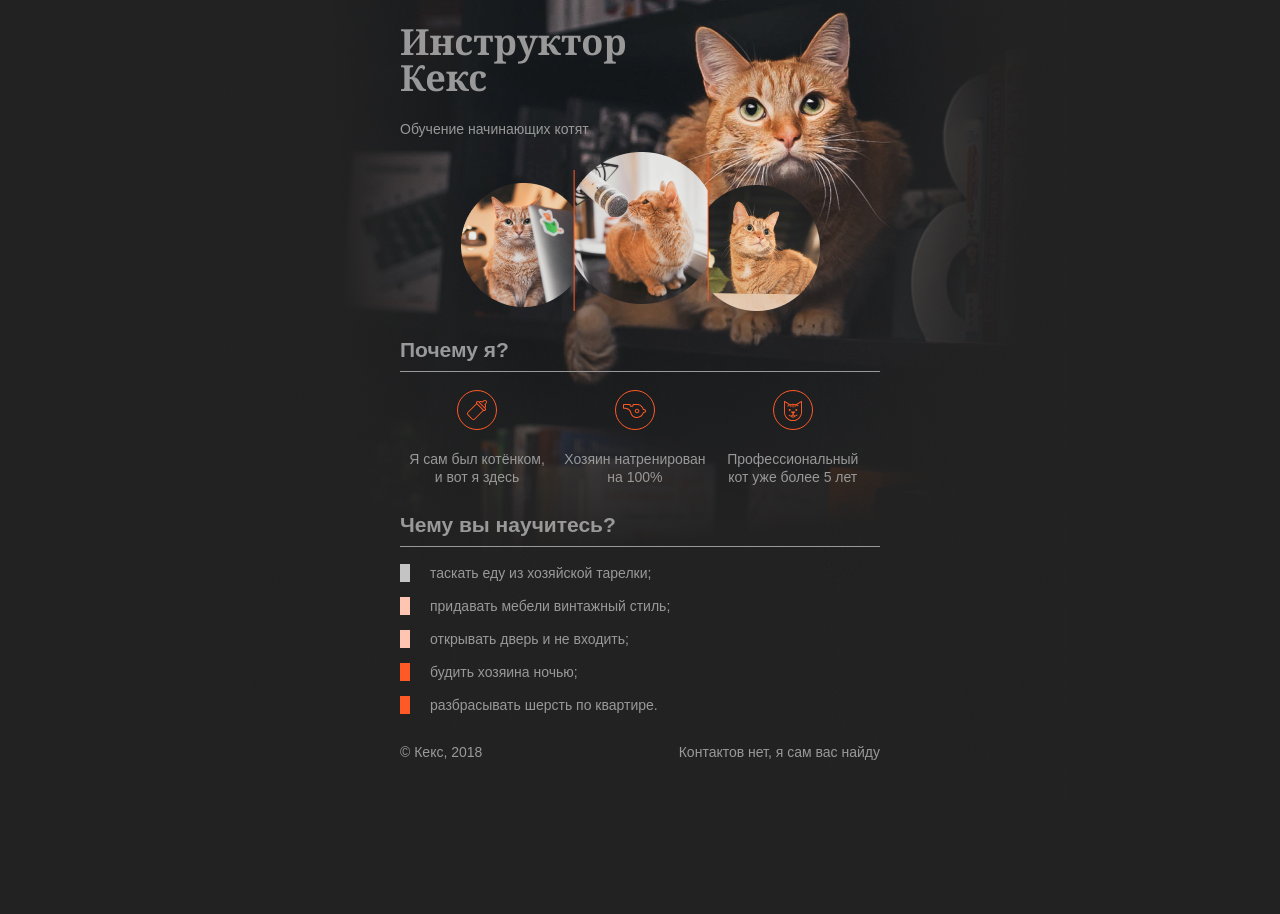
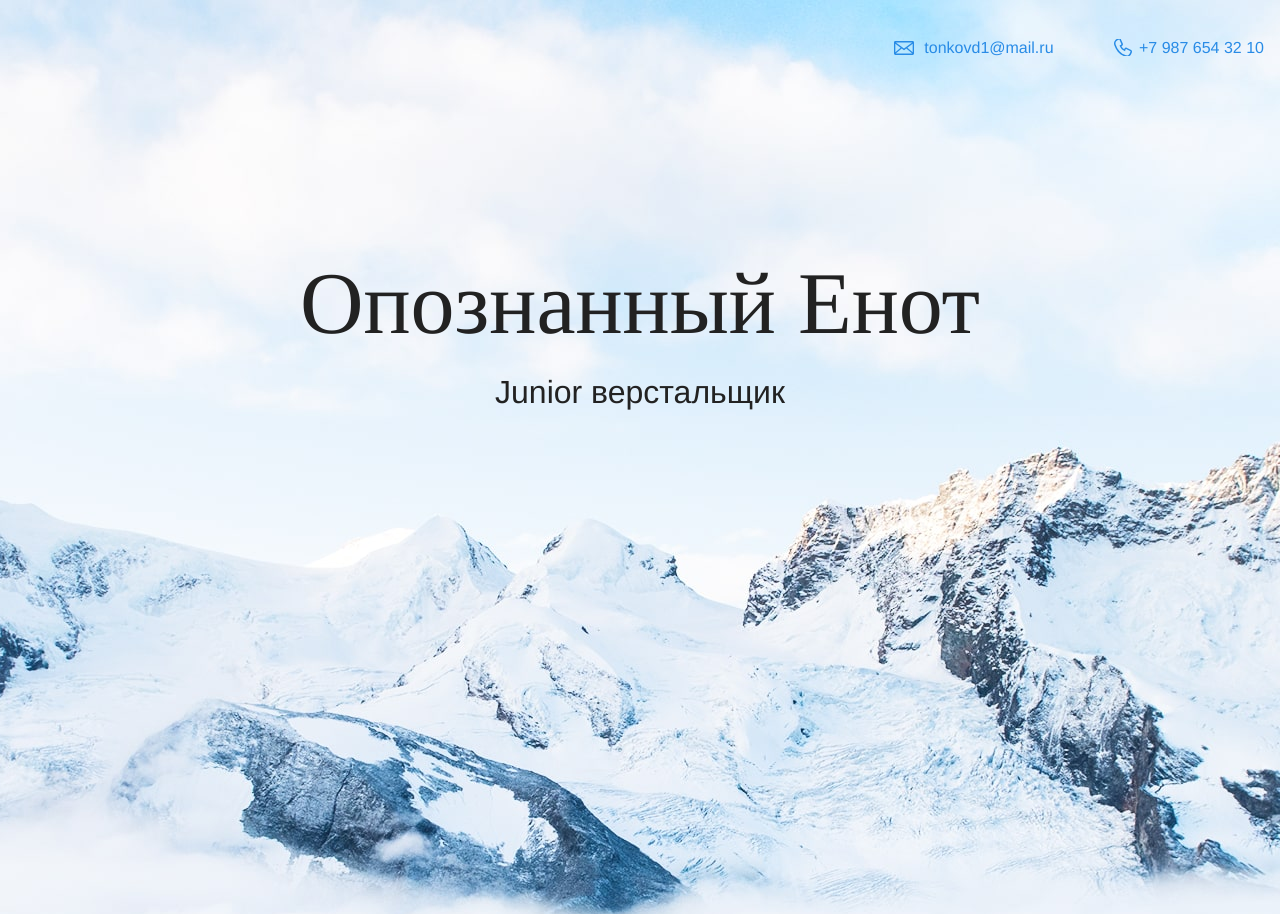
Before and after one commit to BulkaXleba/Eyafliyadlekudle, a plain HTML site: page index.html in a window 1280 px wide. Shown: the top 914 px of the page. Before the commit the page ends 800 px from the top, so only its background shows below. Drawn offline with Linux system fonts and the light colour scheme.

Commit message:
Add pics and links

```diff
--- a/index.html
+++ b/index.html
@@ -1,40 +1,56 @@
 <!DOCTYPE html>
 <html lang="ru">
   <head>
-    <meta charset="utf-8">
-    <title>Инструктор Кекс</title>
-    <link rel="stylesheet" href="style.css">
+    <meta charset="UTF-8">
+    <link rel="stylesheet" href="outlines.css">
+    <title>Портфолио Junior верстальщика</title>
   </head>
+
   <body>
-    <div class="container">
-      <header class="site-header">
-        <h1>Инструктор Кекс</h1>
-        <p>Обучение начинающих котят</p>
-        <img src="img/keks.png">
-      </header>
+      <header class="page-header">
+          <div class="container">
+            <a class="header-email" href="mailto:tonkovd1@mail.ru">tonkovd1@mail.ru</a>
+            <a class="header-phone" href="tel:+79876543210">+7 987 654 32 10</a>
+          </div>
+    </header>
 
-      <section class="features">
-        <h2>Почему я?</h2>
-        <p class="feature-kitten">Я сам был котёнком, и вот я здесь</p>
-        <p class="feature-train">Хозяин натренирован на 100%</p>
-        <p class="feature-cat">Профессиональный кот уже более 5 лет</p>
-      </section>
+    <section class="hero-image">
+      <div class="container">
+      <h1 class="heading">Опознанный Енот</h1>
+      <p>Junior верстальщик</p>
+      </div>
+    </section>
 
-      <section class="skills">
-        <h2>Чему вы научитесь?</h2>
-        <ul class="skills-list">
-          <li class="skills-item">таскать еду из хозяйской тарелки;</li>
-          <li class="skills-item standart">придавать мебели винтажный стиль;</li>
-          <li class="skills-item standart">открывать дверь и не входить;</li>
-          <li class="skills-item vip">будить хозяина ночью;</li>
-          <li class="skills-item vip">разбрасывать шерсть по квартире.</li>
-        </ul>
-      </section>
+    <section class="intro">
+      <div class="container">
+      <h2 class="subheading">Давайте познакомимся</h2>
+      <figure class="user-image">
+        <img src="files/user.jpg" width="450" alt="Фотография Опознанного Енота">
+      </figure>
+      <h3>Пара слов о себе</h3>
+      <p>Текст с парой слов о себе.</p>
+      <h3>Чем могу быть полезен</h3>
+      <p>Текст о том, чем могу быть полезен.</p>
+      </div>
+    </section>
 
-      <footer class="site-footer">
-        <p>© Кекс, 2018</p>
-        <p>Контактов нет, я сам вас найду</p>
-      </footer>
-    </div>
+    <section class="portfolio">
+      <div class="container">
+      <h2 class="subheading">Мои работы</h2>
+        <figure class="project-image">
+          <img src="files/project.jpg" width="928" height="536" alt="Сайт инструктора Кекса">
+        <figure>
+      <h3>Сайт инструктора Кекса</h3>
+      <p>Небольшой лендинг о школе для начинающих.</p>
+        <a class="button" href="source/project/index.html">Открыть страницу</a>
+      <h3>Блог начинающего верстальщика</h3>
+      <p>Статический блог про обучение HTML и CSS.</p>
+      </div>
+    </section>
+
+    <footer class="page-footer">
+      <a class="footer-email" href="mailto:tonkovd1@mail.ru">tonkovd1@mail.ru</a>
+      <a class="footer-phone" href="tel:+79876543210">+7 987 654 32 10</a>
+    </footer>
   </body>
 </html>
--- a/style.css
+++ b/style.css
@@ -1,93 +1,132 @@
+html,
 body {
-  padding: 0;
+  margin: 0;
   font-family: "Arial", sans-serif;
   font-size: 14px;
-  line-height: 18px;
-  color: #999999;
-  background: #222222 url("img/keks-background-dark.jpg") no-repeat 50% 0;
+  line-height: 20px;
 }
 
-h1 {
-  width: 260px;
-  font-family: "Georgia", serif;
-  font-size: 36px;
-  line-height: 36px;
+body {
+  min-width: 430px;
+  border: 2px dashed #c7e4ff;
 }
 
-h2 {
-  padding-bottom: 12px;
-  border-bottom: 1px solid #999999;
+html::before,
+body::before,
+header::before,
+footer::before,
+main::before {
+  color: #7fc1ff;
 }
 
-.site-header {
-  margin-bottom: 30px;
+main,
+header,
+footer {
+  background-color: #f3faff;
+  border: 2px solid #7fc1ff;
 }
 
-.skills-item {
-  margin-bottom: 15px;
-  padding-left: 20px;
-  border-left: 10px solid #c4c4c4;
-  color: #999999;
+nav,
+section,
+article,
+aside {
+  background-color: #f9f7ff;
+  border: 2px solid #9779ec;
 }
 
-.standart {
-  border-color: #ffc5b3;
-  color: #999999;
+nav::before,
+section::before,
+article::before,
+aside::before {
+  color: #9779ec;
 }
 
-/* Добавьте правило ниже */
-
-.vip {
-  border-color: #ff5a26;
-  color: #999999;
+h1,
+h2,
+h3 {
+  font-size: 18px;
+  background-color: #ffffff;
+  border: 2px solid #ff994f;
 }
 
-.container {
-  width: 480px;
-  margin: 0 auto;
+h1::before {
+  content: "h1";
+  color: #ff994f;
 }
 
-.site-header img {
-  display: block;
-  margin: 0 auto;
+h2::before {
+  content: "h2";
+  color: #ff994f;
 }
 
-.features {
-  margin-bottom: 30px;
+h3::before {
+  content: "h3";
+  color: #ff994f;
 }
 
-.features p {
-  display: inline-block;
-  vertical-align: top;
-  width: 30%;
-  margin: 0 5px;
-  text-align: center;
-  background-repeat: no-repeat;
-  background-position: center top;
+p {
+  background-color: #ffffff;
+  border: 2px solid #f36dff;
 }
 
-.feature-kitten {
-  padding-top: 60px;
-  background-image: url("img/bottle.svg");
+p::before {
+  color: #f36dff;
+  content: "p";
 }
 
-.feature-cat {
-  padding-top: 60px;
-  background-image: url("img/cat.svg");
+* {
+  position: relative;
+  padding: 25px 25px 20px;
+  margin: 0;
+  border-radius: 4px;
 }
 
-.feature-train {
-  padding-top: 60px;
-  background-image: url("img/whistle.svg");
+*:not(:last-child) {
+  margin-bottom: 20px;
 }
 
-.skills-list {
-  padding: 0;
-  list-style: none;
+*::before {
+  position: absolute;
+  top: 8px;
+  left: 10px;
+  font-weight: 700;
+  font-size: 11px;
+  line-height: 10px;
+  letter-spacing: 0.04em;
 }
 
-.site-footer {
-  display: flex;
-  justify-content: space-between;
-  color: #999999;
+html::before {
+  content: "html";
 }
+
+body::before {
+  content: "body";
+}
+
+main::before {
+  content: "main";
+}
+
+header::before {
+  content: "header";
+}
+
+footer::before {
+  content: "footer";
+}
+
+section::before {
+  content: "section";
+}
+
+article::before {
+  content: "article";
+}
+
+aside::before {
+  content: "aside";
+}
+
+nav::before {
+  content: "nav";
+}
```
